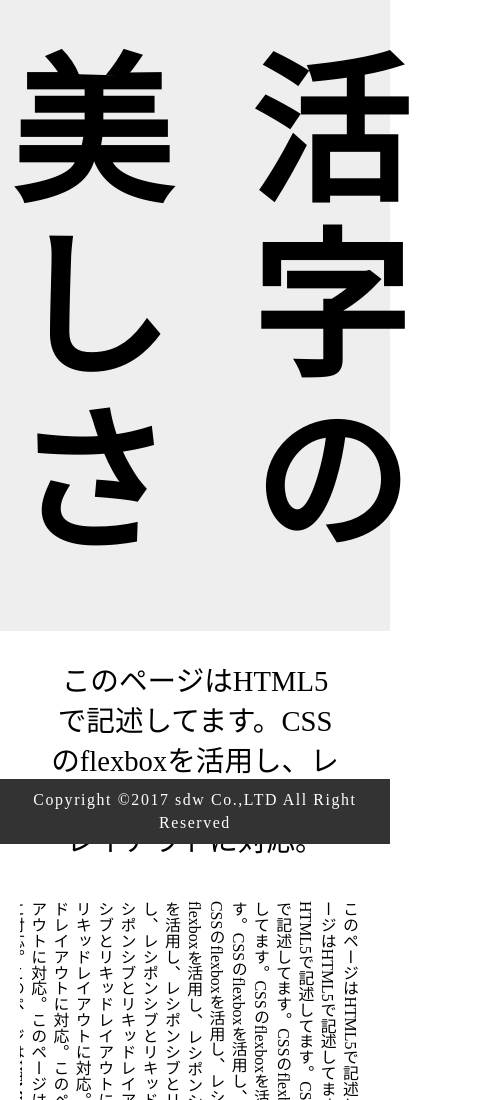
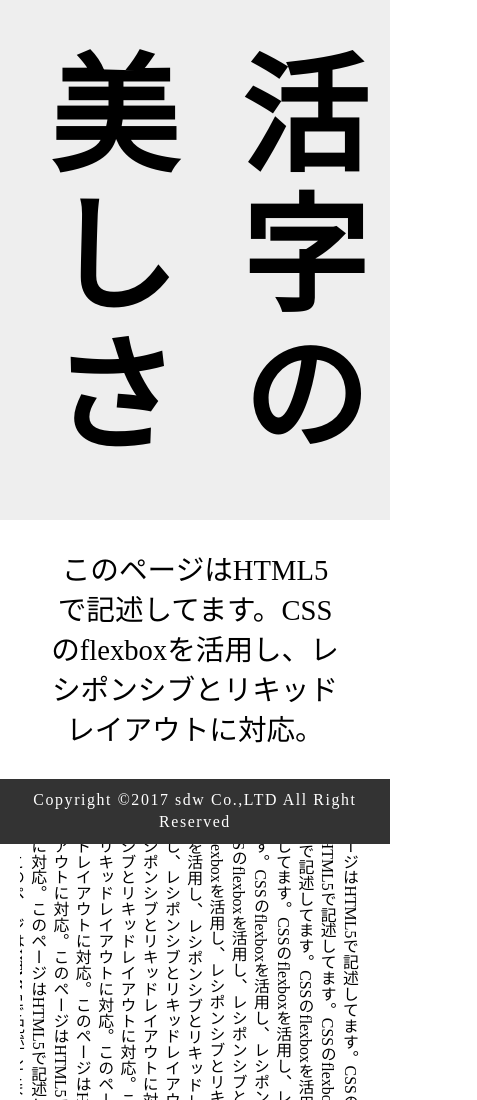
Before and after one commit to kgenmai/sdw, a plain HTML site: page docs/testhtml/index.html in a window 390 px wide. Shown: the top 1100 px of the page, 477 px wide, since content can reach past the window. Drawn offline with Linux system fonts and the light colour scheme; a web font is replaced by a local one.

Commit message:
no message

```diff
--- a/docs/testhtml/index.css
+++ b/docs/testhtml/index.css
@@ -74,7 +74,11 @@
 
 @media screen and (max-width: 767px) {
   #index h1 {
-    font-size: 10em;
+    font-size: 8em;
+    left:0%;
+    display:block;
+    transform:none;
+    margin: 0 auto;
   }
 }
 
```
